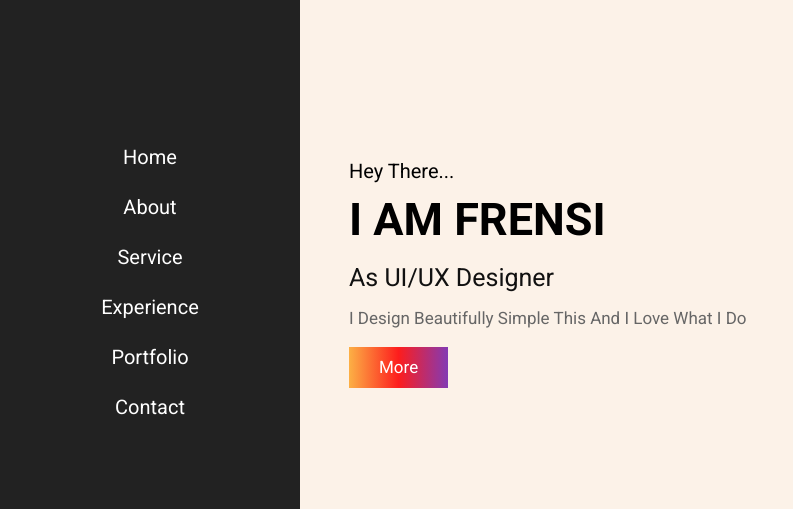
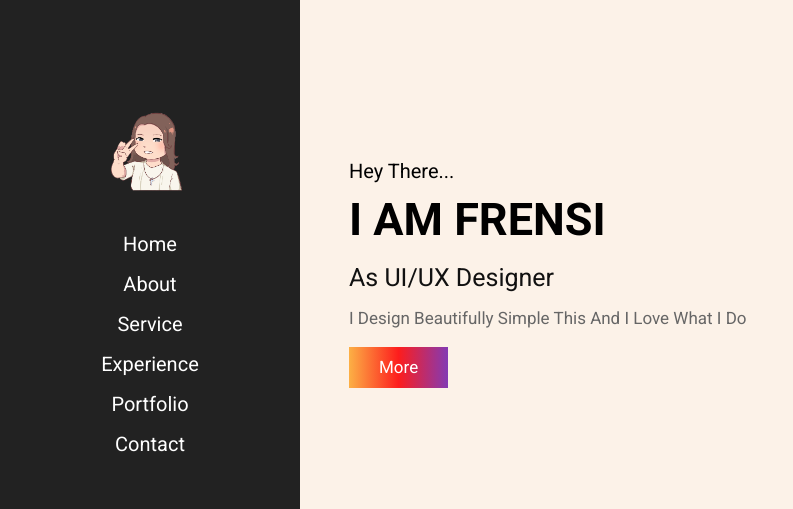
Before and after one commit to frensiatanagaanaclaudia/PORTO, a plain HTML site: page index.html in a window 1280 px wide. Shown: the part 128-637 px from the top of the page, 0-793 px from the left. Drawn offline with Linux system fonts and the light colour scheme; grey boxes are pictures that could not be loaded.

Commit message:
FIX DONE

```diff
--- a/css/style.css
+++ b/css/style.css
@@ -88,7 +88,7 @@ header .navbar a{
     display: block;
     font-size: 2rem;
     color:#fff;
-    margin:2rem 0;
+    margin:1rem 0;
 }
 
 header .navbar a:hover{
--- a/index.html
+++ b/index.html
@@ -8,7 +8,7 @@
 
     <!-- font awesome cdn link  -->
     <link rel="stylesheet" href="https://cdnjs.cloudflare.com/ajax/libs/font-awesome/5.15.3/css/all.min.css">
-
+  <link href='images/000_Frensia_noBG-removebg-preview.png' rel='shortcut icon'>
     <!-- custom css file link  -->
     <link rel="stylesheet" href="css/style.css">
 <link rel="stylesheet" href="https://cdnjs.cloudflare.com/ajax/libs/font-awesome/4.7.0/css/font-awesome.min.css">
@@ -32,7 +32,9 @@
 
     <a href="#" class="logo"> <span>MAI</span> Porto </a>
 
+
     <nav class="navbar">
+         <img src="images/000_Frensia_noBG-removebg-preview.png" height="120px" width="100%">
         <a href="#home">home</a>
         <a href="#about">about</a>
         <a href="#service">service</a>
```
Also changed, not shown: studi.html (+1 -0 lines), try.html (+1 -0 lines), images/000_Frensia_noBG-removebg-preview.png (added), images/000_Frensia_noBG.png (added).
